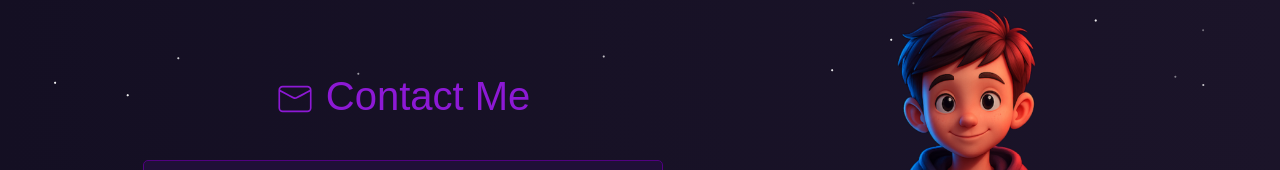
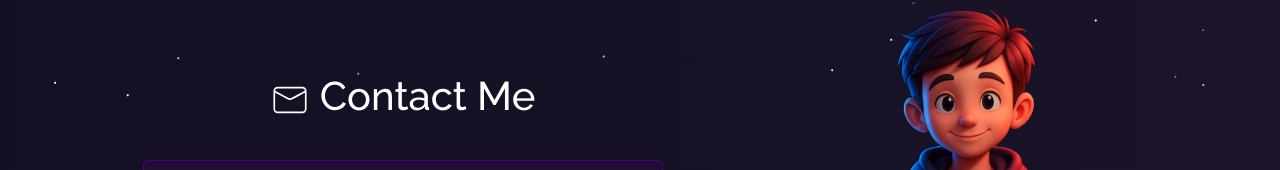
Before and after one commit to prateeksharma0112/Portfolio, a React (Create React App) app: page / in a window 1280 px wide. Shown: the part 701-871 px from the top of the page. Built offline with nearby package versions, Linux system fonts and the light colour scheme.

Commit message:
fix font bug

```diff
--- a/src/style.css
+++ b/src/style.css
@@ -487,8 +487,8 @@ button:focus {
   text-align: center;
   margin-bottom: 40px;
   margin-top: -40px;
-  color: rgb(141, 25, 213);
-  font-family: fantasy;
+  /* color: rgb(141, 25, 213); */
+  /* font-family: fantasy; */
 }
 
 /* Success Message */
```
